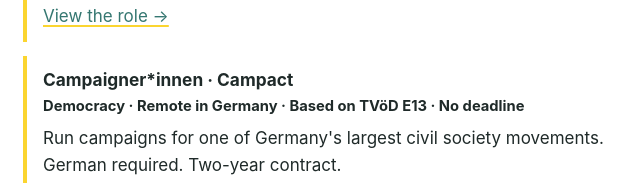
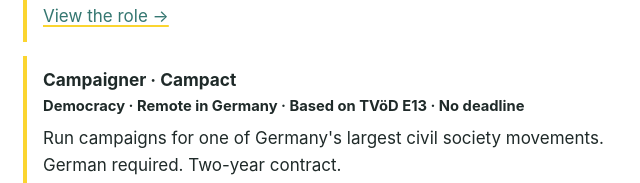
Before and after one commit to wiecked-lgtm/remoteimpactjobs, a plain HTML site: page index.html in a window 1280 px wide. Shown: the part 3397-3580 px from the top of the page, 299-939 px from the left. Drawn offline with Linux system fonts and the light colour scheme.

Commit message:
Update index.html

```diff
--- a/index.html
+++ b/index.html
@@ -107,7 +107,7 @@
       <a href="https://job-boards.greenhouse.io/wikimedia/jobs/8248898" target="_blank" rel="noopener">View the role →</a>
     </div>
     <div class="job cm">
-      <h3>Campaigner*innen · Campact</h3>
+      <h3>Campaigner · Campact</h3>
       <p class="meta">Democracy · Remote in Germany · Based on TVöD E13 · No deadline</p>
       <p>Run campaigns for one of Germany's largest civil society movements. German required. Two-year contract.</p>
       <a href="https://jobs.talents4good.org/jobs/785232846-campaigner*innen" target="_blank" rel="noopener">View the role →</a>
```
